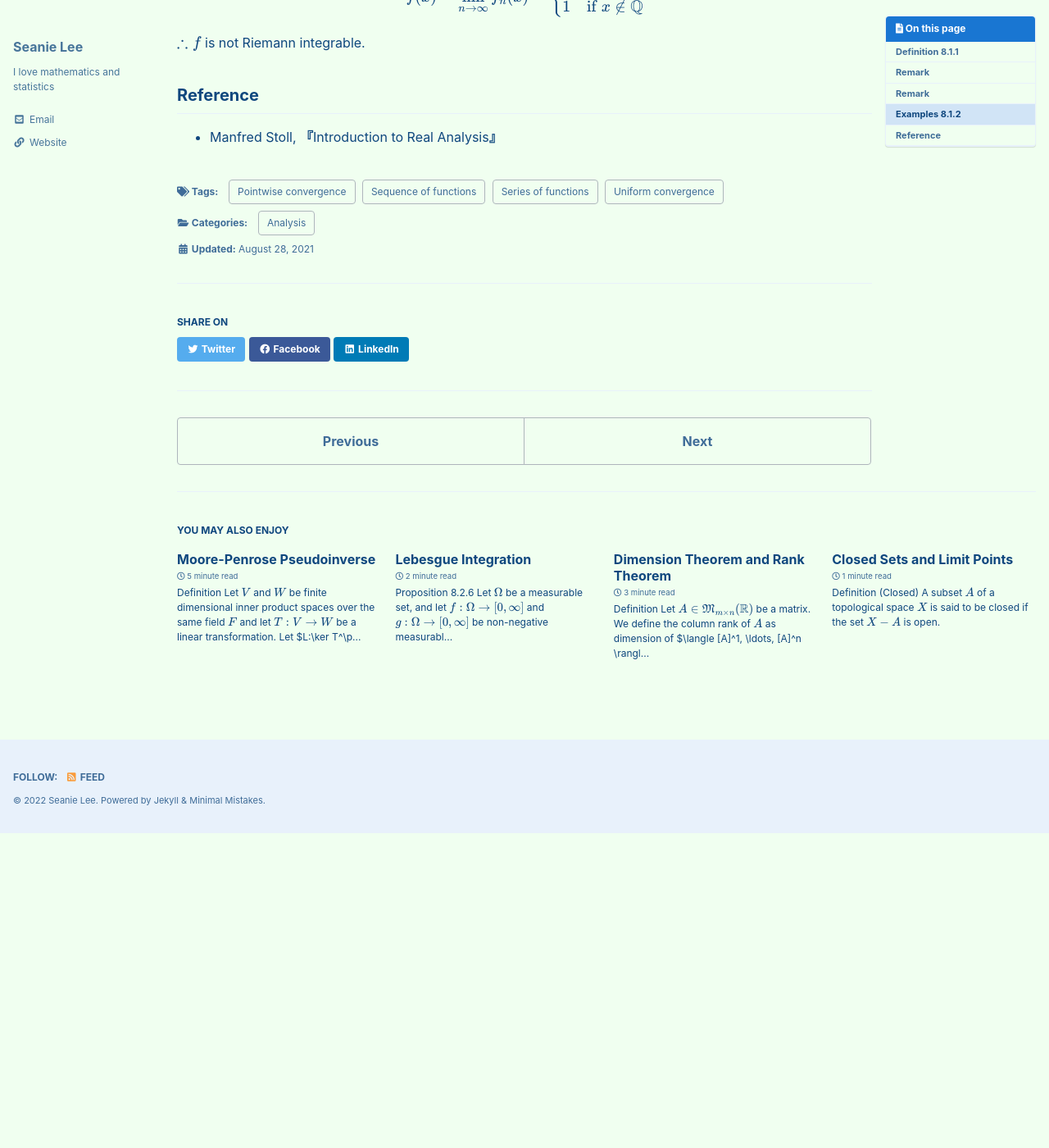
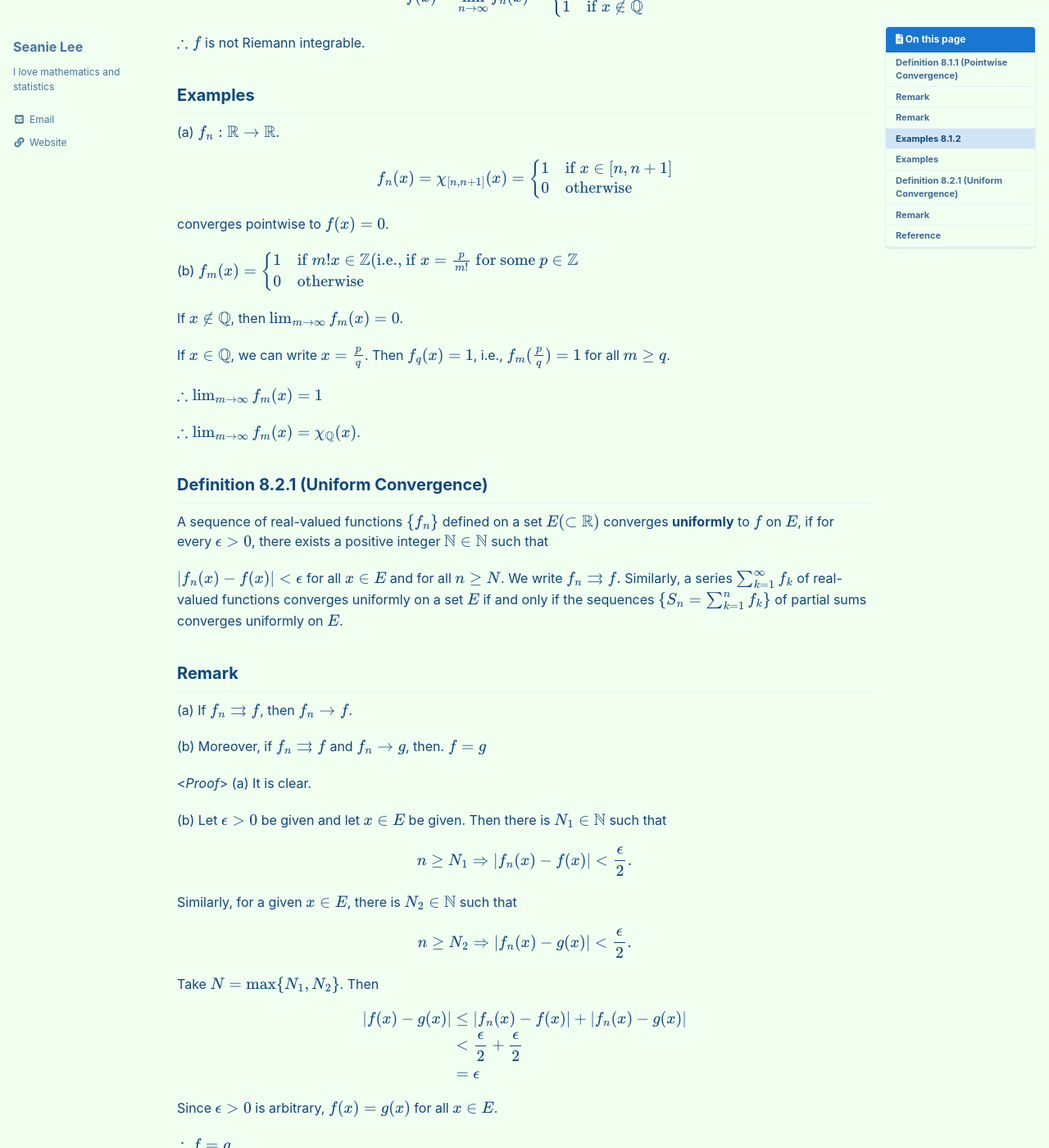
Before and after one commit to seanie12/blog, a Jekyll site: the page built from _posts/2021-08-28-pointwise-uniform-convergence.md, in a window 1280 px wide and 1400 px high, scrolled down 1614 px. Shown: the whole window at 82% size. Built offline with Jekyll 4.4.1, drawn with Linux system fonts in a browser that asks for light colours; cached includes are drawn as plain includes; formulas are drawn with MathJax 3; before the commit the page ends 2631 px from its top, so only the background shows below that; some of the changed text lies outside the part shown.

Commit message:
Update 2021-08-28-pointwise-uniform-convergence.md

```diff
--- a/_posts/2021-08-28-pointwise-uniform-convergence.md
+++ b/_posts/2021-08-28-pointwise-uniform-convergence.md
@@ -19,7 +19,7 @@ comments : true
 
 ---
 
-## Definition 8.1.1
+## Definition 8.1.1 (Pointwise Convergence)
 A sequence of real valued functions $\\{f_n\\}$ defined on a set $E (\subset \mathbb{R})$ **converges pointwise** on $E$ if $\\{f_n(x)\\}$ converges for every $x\in E$. If this is the case, then $f$ defined by
 
 $$
@@ -118,5 +118,87 @@ $$
 $\therefore f$ is not Riemann integrable.
 
 
+## Examples
+(a) $f_n:\mathbb{R}\to\mathbb{R}$.
+
+$$
+\begin{align*}
+f_n(x) = \chi_{[n,n+1]}(x) = \begin{cases}
+1 & \text{if } x \in [n,n+1] \\
+0 & \text{otherwise}
+\end{cases}
+\end{align*}
+$$
+
+converges pointwise to $f(x)=0$.
+
+(b)
+$$
+\begin{align*}
+f_m (x) =
+\begin{cases}
+1 & \text{if } m!x\in \mathbb{Z} ( \text{i.e., if } x= \frac{p}{m!} \text{ for some } p\in\mathbb{Z} \\
+0 & \text{otherwise}
+\end{cases}
+\end{align*}
+$$
+
+If $x\notin \mathbb{Q}$, then $\lim_{m\to\infty}f_m(x)=0$.
+
+If $x\in\mathbb{Q}$, we can write $x=\frac{p}{q}$. Then $f_q(x)=1$, i.e., $f_m(\frac{p}{q})=1$ for all $m\geq q$.
+
+$\therefore \lim_{m\to\infty}f_m(x)=1$
+
+ $\therefore \lim_{m\to\infty}f_m(x) = \chi_\mathbb{Q}(x)$.
+
+## Definition 8.2.1 (Uniform Convergence)
+A sequence of real-valued functions $\\{f_n\\}$ defined on a set $E(\subset \mathbb{R})$ converges **uniformly** to $f$ on $E$, if for every $\epsilon>0$, there exists a positive integer $\mathbb{N}\in\mathbb{N}$ such that
+
+$$
+\begin{align*}
+\lvert f_n(x) - f(x)\rvert < \epsilon
+\end{align*}
+$$
+for all $x\in E$ and for all $n\geq N$. We write $f_n\rightrightarrows f.$ Similarly, a series $\sum_{k=1}^\infty f_k$ of real-valued functions converges uniformly on a set $E$ if and only if the sequences $\\{S_n=\sum_{k=1}^n f_k\\}$ of partial sums converges uniformly on $E$.
+
+## Remark
+(a) If $f_n \rightrightarrows f$, then $f_n\rightarrow f$.
+
+(b) Moreover, if $f_n\rightrightarrows f$ and $f_n\to g$, then. $f=g$
+
+<*Proof*>
+(a) It is clear.
+
+(b) Let $\epsilon >0$ be given and let $x\in E$ be given. Then there is $N_1\in\mathbb{N}$ such that
+
+$$
+\begin{align*}
+n\geq N_1 \Rightarrow \lvert f_n(x) -f(x) \rvert < \frac{\epsilon}{2}.
+\end{align*}
+$$
+
+Similarly, for a given $x\in E$, there is $N_2\in\mathbb{N}$ such that
+
+$$
+\begin{align*}
+n\geq N_2 \Rightarrow \lvert f_n(x) -g(x)\rvert < \frac{\epsilon}{2}.
+\end{align*}
+$$
+
+Take $N=\max\\{N_1, N_2\\}$. Then
+
+$$
+\begin{align*}
+\lvert f(x)-g(x)\vert &\leq \lvert f_n(x)-f(x)\rvert + \lvert f_n(x)-g(x) \rvert \\
+&< \frac{\epsilon}{2} +\frac{\epsilon}{2} \\
+&=\epsilon
+\end{align*}
+$$
+
+Since $\epsilon >0$ is arbitrary, $f(x)=g(x)$ for all $x\in E$.
+
+$\therefore f=g$.
+$$\tag*{$\square$}$$
+
 ## Reference
 - Manfred Stoll, **『**Introduction to Real Analysis**』**
```
Also changed, not shown: other parts of _posts/2021-08-28-pointwise-uniform-convergence.md (+1 -1 lines).
